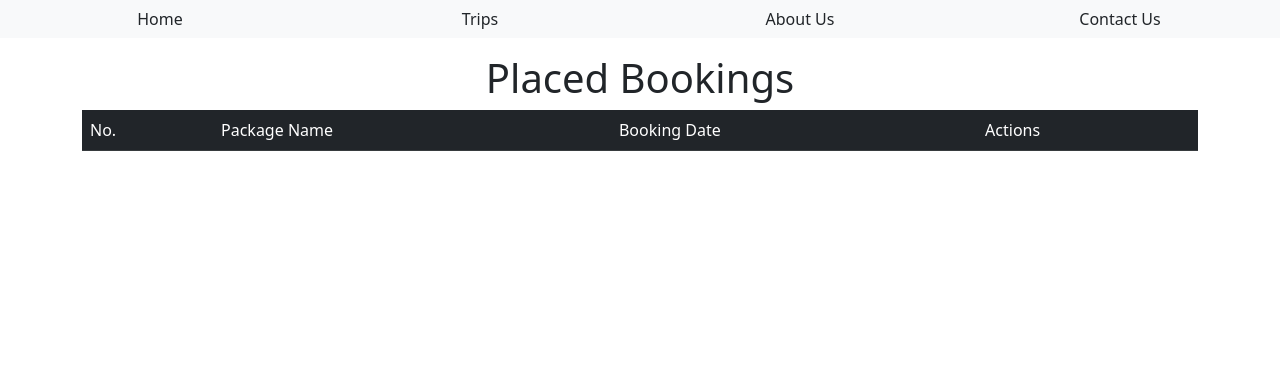
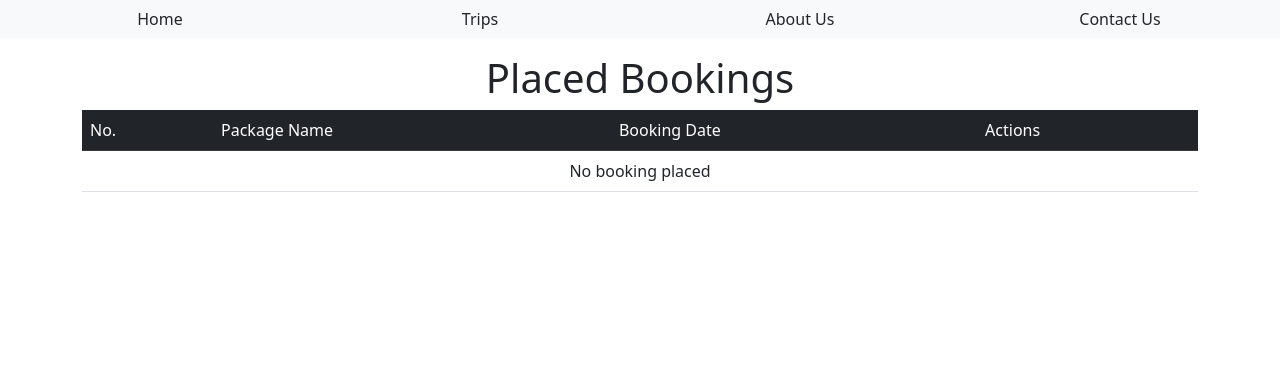
Before and after one commit to VictorDoom022/notMyProjectTravel, a PHP site: page /orderList.php in a window 1280 px wide. Shown: the part 56-447 px from the top of the page. Run offline with PHP 8.4, Linux system fonts and the light colour scheme; a user stored in the database is signed in; data comes from the database, SQL or seed files in the repository; data that the repository does not hold is empty.

Commit message:
minor improvements

```diff
--- a/functions/bookingController.php
+++ b/functions/bookingController.php
@@ -20,6 +20,5 @@ if(isset($_POST['cancelBook'])){
 
     mysqli_query($conn, $sql);
     mysqli_close($conn);
-    //header("Location: ../views/orderList.php");
 }
 ?>
--- a/views/orderList.php
+++ b/views/orderList.php
@@ -64,6 +64,12 @@ require_once('../functions/connectDB.php');
                 </tr>
             <?php
                     }
+                }else{
+            ?>
+                <tr>
+                    <td colspan="4" class="text-center">No booking placed</td>
+                </tr>
+            <?php
                 }
             ?>
         </table>
@@ -86,7 +92,7 @@ function cancelBooking(bookingID){
                 'bookingID' : bookingID,
             },
             success: function(data){
-                // do nothing
+                location.reload();
             },
             error: function(){
                 // do nothing
```
